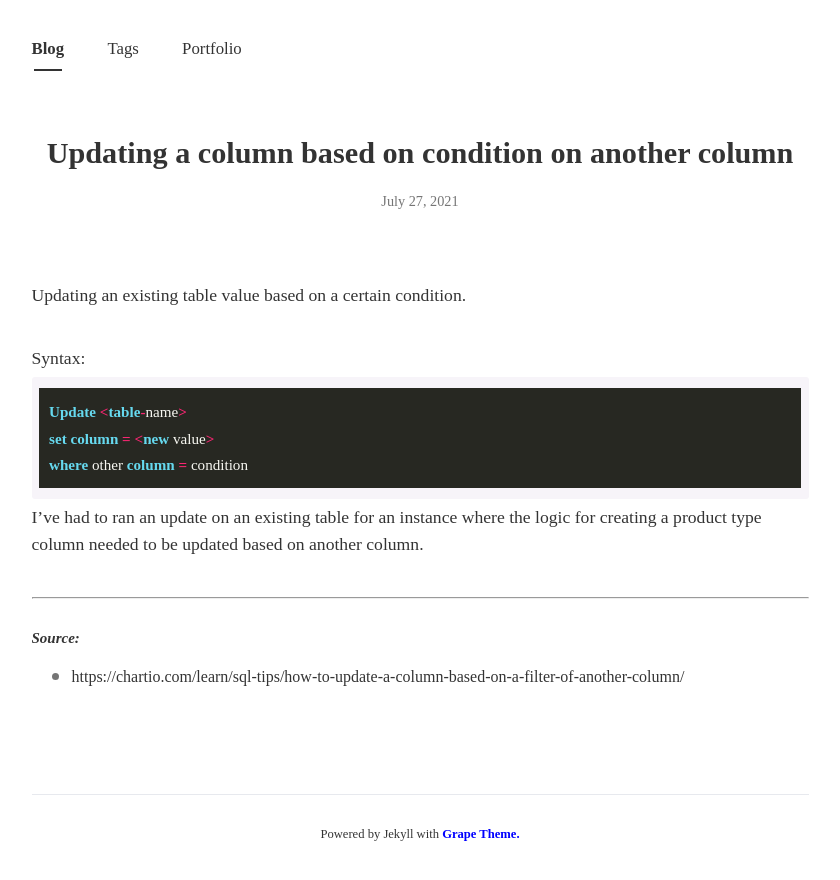
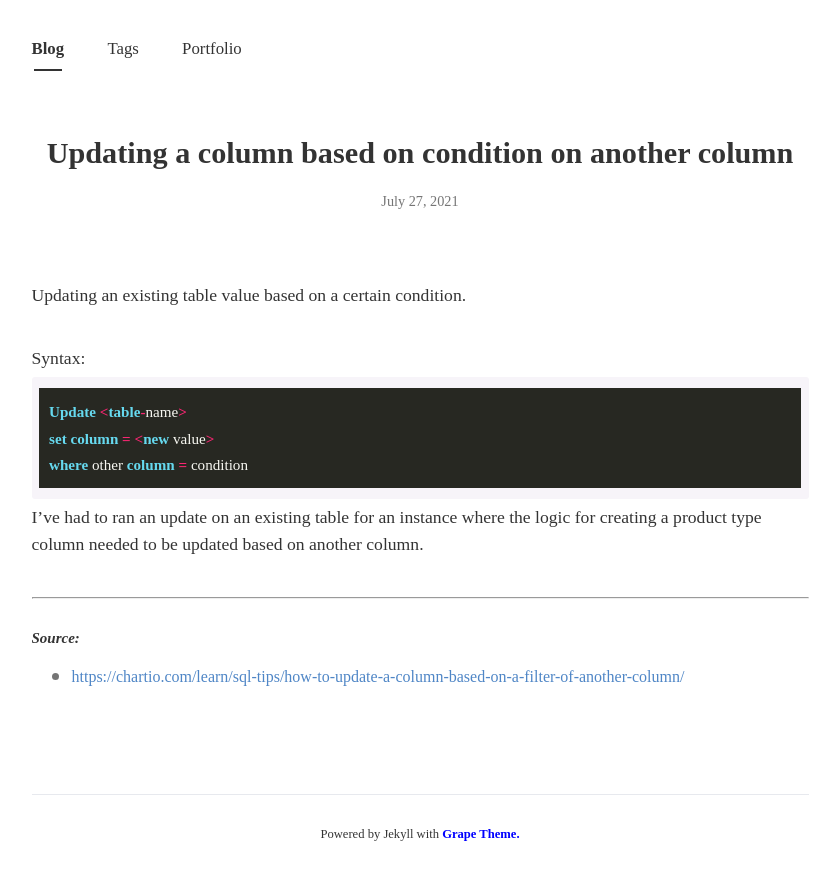
Before and after one commit to cliffordEmmanuel/cliffordEmmanuel.github.io, a Jekyll site: the page built from _posts/2021-07-27-update-table-sql.md, in a window 1280 px wide. Shown: the top 880 px of the page, without its empty margins (220-1060 px from the left). Built offline with Jekyll 4.4.1, drawn with Linux system fonts in a browser that asks for light colours; nearby versions of some CDN libraries; some web fonts are replaced.

Commit message:
making link clickable

```diff
--- a/_posts/2021-07-27-update-table-sql.md
+++ b/_posts/2021-07-27-update-table-sql.md
@@ -27,4 +27,4 @@ I've had to ran an update on an existing table for an instance where the logic f
 <hr>
 
 ## _Source:_
-- https://chartio.com/learn/sql-tips/how-to-update-a-column-based-on-a-filter-of-another-column/
+- <https://chartio.com/learn/sql-tips/how-to-update-a-column-based-on-a-filter-of-another-column/>
```
